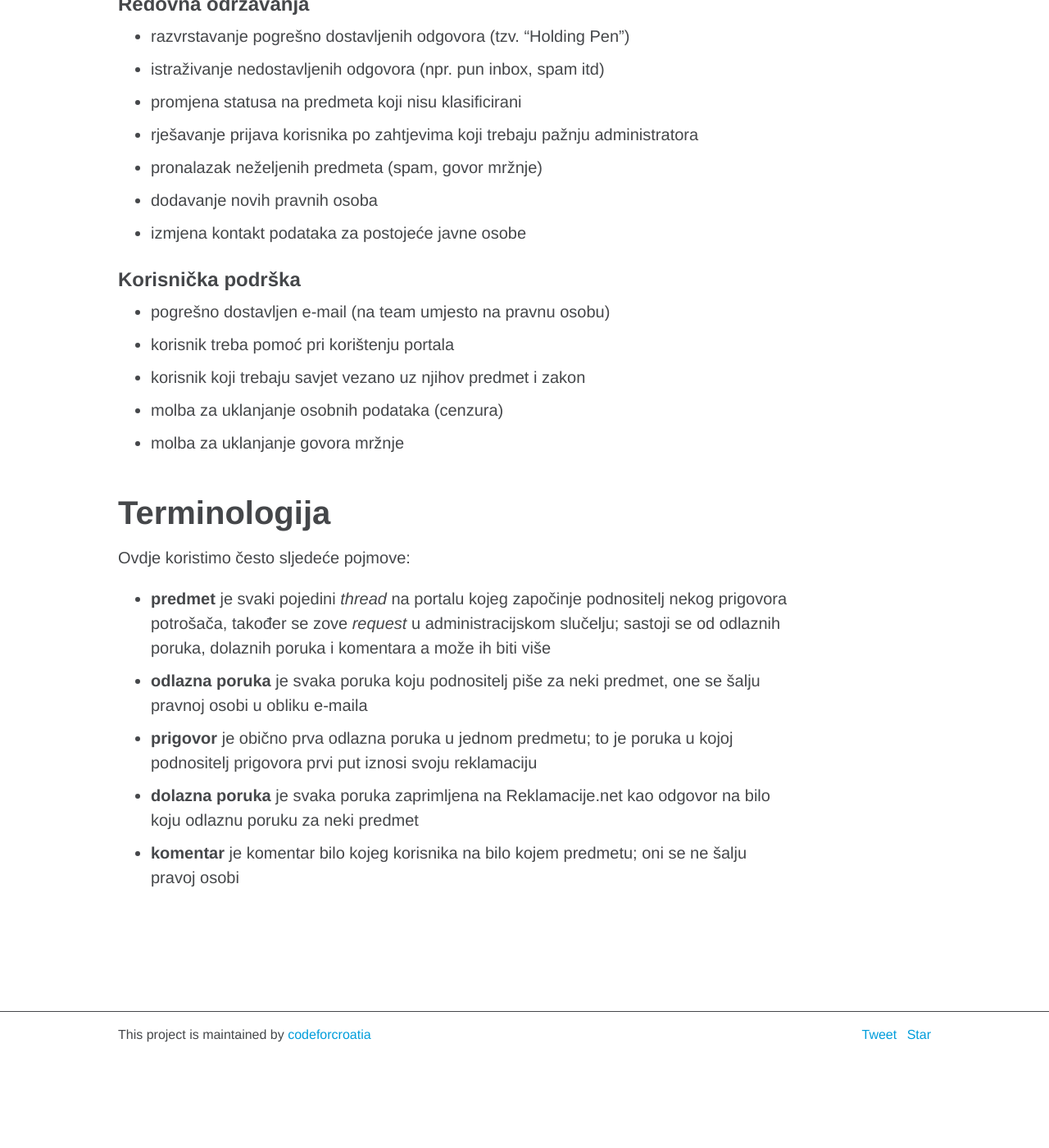
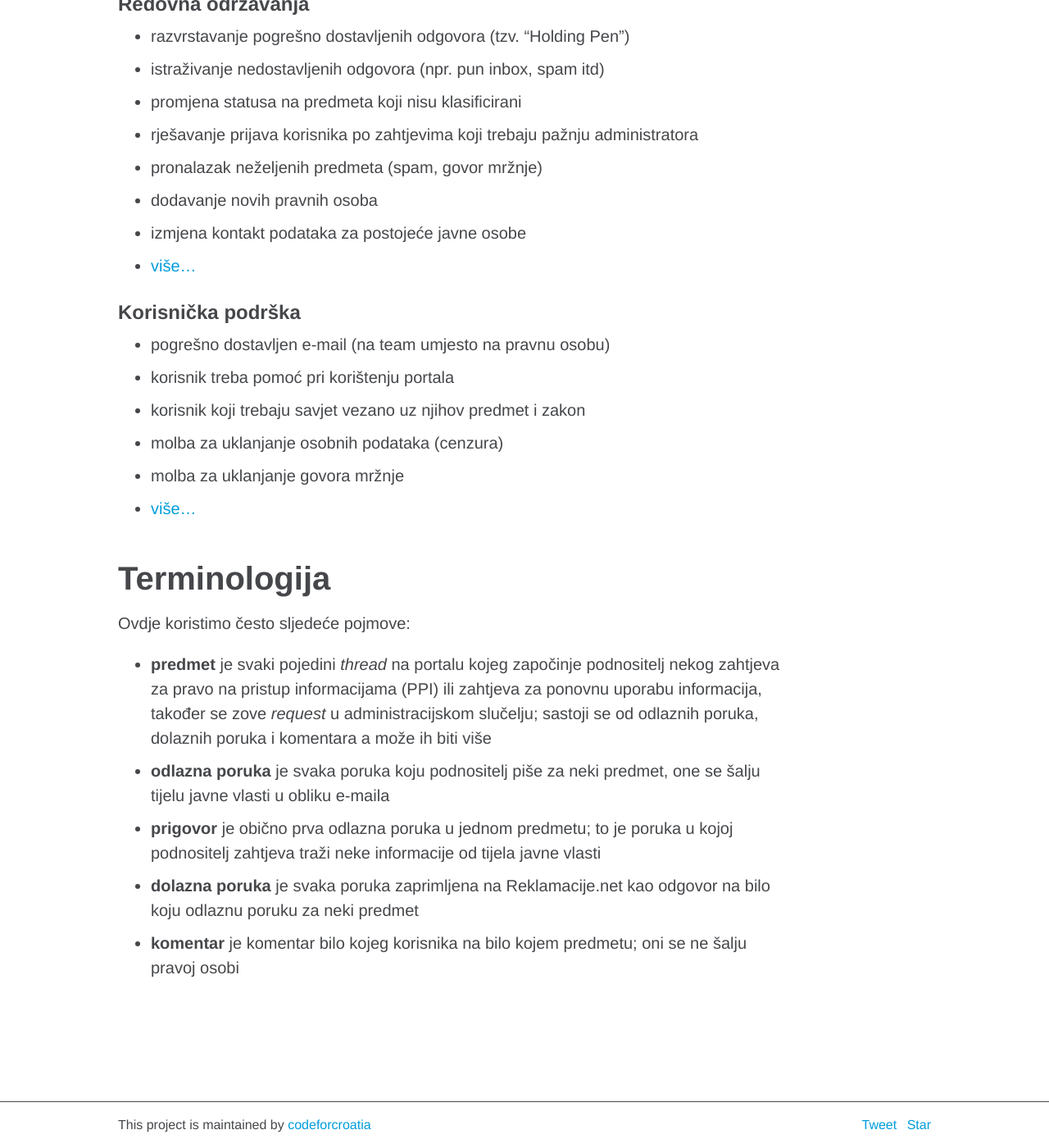
Before and after one commit to schlos/imamopravoznati-admin, a Jekyll site: the page built from about.md, in a window 1280 px wide and 1400 px high, scrolled down 1686 px. Shown: the whole window at 82% size. Built offline with Jekyll 4.4.1, drawn with Linux system fonts in a browser that asks for light colours; comment, search, counter and statistics services are not loaded; before the commit the page ends 2976 px from its top, so only the background shows below that.

Commit message:
Update about.md

```diff
--- a/about.md
+++ b/about.md
@@ -30,6 +30,7 @@ Tjedni zadaci mogu uključivati:
 - pronalazak neželjenih predmeta (spam, govor mržnje)
 - dodavanje novih pravnih osoba
 - izmjena kontakt podataka za postojeće javne osobe
+- [više...][maintenance]
 
 ### Korisnička podrška
 - pogrešno dostavljen e-mail (na team umjesto na pravnu osobu)
@@ -37,14 +38,15 @@ Tjedni zadaci mogu uključivati:
 - korisnik koji trebaju savjet vezano uz njihov predmet i zakon
 - molba za uklanjanje osobnih podataka (cenzura)
 - molba za uklanjanje govora mržnje
+- [više...][user-support]
 
 # Terminologija
 
 Ovdje koristimo često sljedeće pojmove:
 
-- **predmet** je svaki pojedini *thread* na portalu kojeg započinje podnositelj nekog prigovora potrošača, također se zove *request* u administracijskom slučelju; sastoji se od odlaznih poruka, dolaznih poruka i komentara a može ih biti više
-- **odlazna poruka** je svaka poruka koju podnositelj piše za neki predmet, one se šalju pravnoj osobi u obliku e-maila
-- **prigovor** je obično prva odlazna poruka u jednom predmetu; to je poruka u kojoj podnositelj prigovora prvi put iznosi svoju reklamaciju
+- **predmet** je svaki pojedini *thread* na portalu kojeg započinje podnositelj nekog zahtjeva za pravo na pristup informacijama (PPI) ili zahtjeva za ponovnu uporabu informacija, također se zove *request* u administracijskom slučelju; sastoji se od odlaznih poruka, dolaznih poruka i komentara a može ih biti više
+- **odlazna poruka** je svaka poruka koju podnositelj piše za neki predmet, one se šalju tijelu javne vlasti u obliku e-maila
+- **prigovor** je obično prva odlazna poruka u jednom predmetu; to je poruka u kojoj podnositelj zahtjeva traži neke informacije od tijela javne vlasti
 - **dolazna poruka** je svaka poruka zaprimljena na Reklamacije.net kao odgovor na bilo koju odlaznu poruku za neki predmet
 - **komentar** je komentar bilo kojeg korisnika na bilo kojem predmetu; oni se ne šalju pravoj osobi
 
```
